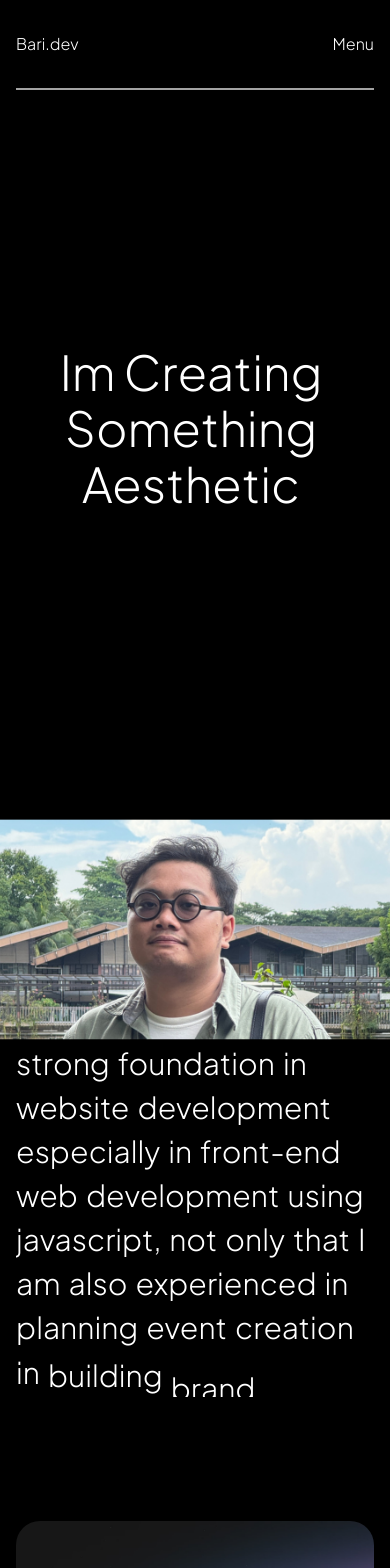
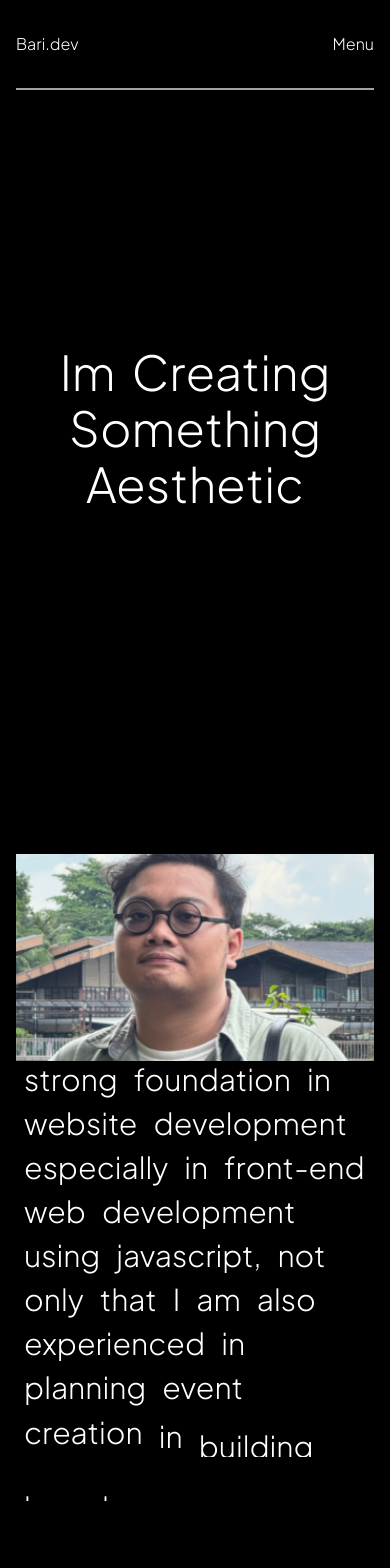
Before and after one commit to NasserAmbari/portfolio, a Next.js app: page / in a window 390 px wide. Shown: the top 1568 px of the page. Built offline with nearby package versions, Linux system fonts and the light colour scheme.

Commit message:
adding space & fixing bugs

```diff
--- a/src/app/components/ui/SplitText.tsx
+++ b/src/app/components/ui/SplitText.tsx
@@ -17,7 +17,7 @@ const SplitText = forwardRef(
               ref={(elm) => {
                 internalRefs.current.push(elm);
               }}
-              className="mr-2 md:mr-4 pb-2 lg:py-4 inline-block">
+              className="mx-2 pb-2 lg:py-4 inline-block">
               {elm}
             </span>
           </span>
--- a/src/app/layout.tsx
+++ b/src/app/layout.tsx
@@ -20,7 +20,7 @@ export default function RootLayout({
   return (
     <html lang="en">
       <body
-        className={`${jakartaSans.className} bg-black text-white font-light max-w-screen-2xl overflow-x-hidden mx-auto`}>
+        className={`${jakartaSans.className} bg-black text-white font-light max-w-screen-2xl mx-auto`}>
         <SmoothScrolling>
           <div className="md:mx-8 mx-4">
             <Navbar></Navbar>
--- a/src/app/page.tsx
+++ b/src/app/page.tsx
@@ -84,7 +84,7 @@ export default function Home() {
         {
           yPercent: "0",
           stagger: 0.125,
-          duration: 1.1,
+          duration: 1.3,
           ease: "power4.inOut",
           scrollTrigger: {
             trigger: elm,
@@ -97,16 +97,15 @@ export default function Home() {
 
     gsap.fromTo(
       imageHero.current,
-      { scale: 1.2 },
+      { scale: 1.5 },
       {
         scale: 1,
         borderRadius: "1.5rem",
         scrollTrigger: {
           scrub: 1,
           trigger: imageHero.current,
-          toggleActions: "play none none none",
-          start: "top center",
-          end: "bottom center",
+          start: "top 100%",
+          end: "center center",
         },
       }
     );
@@ -114,7 +113,7 @@ export default function Home() {
 
   return (
     <main className="">
-      <section className="mb-16 md:mb-40">
+      <section className="mb-20 md:mb-40">
         <div className="flex justify-center items-center min-h-[calc(100vh-10rem)]">
           <h1 className="font-light text-5xl md:text-6xl lg:text-8xl flex justify-center items-center flex-col">
             <SplitText
@@ -129,7 +128,7 @@ export default function Home() {
       </section>
 
       <section className="mb-20 md:mb-72">
-        <div className="">
+        <div className="overflow-x-hidden">
           <Image
             src={Theisme}
             alt="this is me"
```
